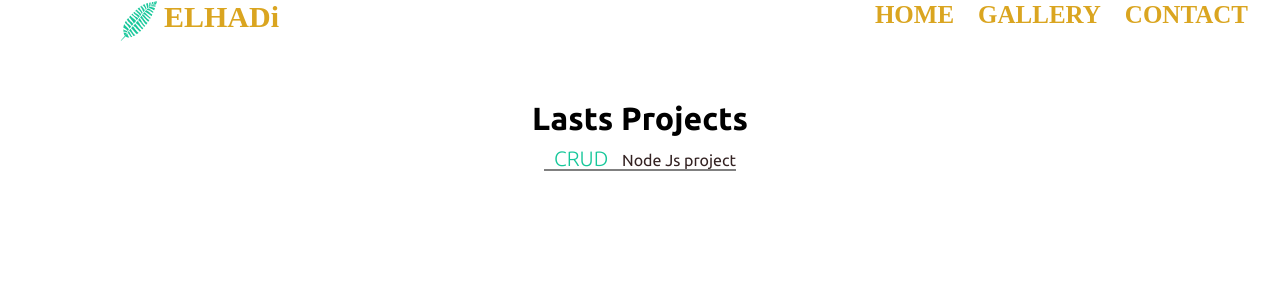
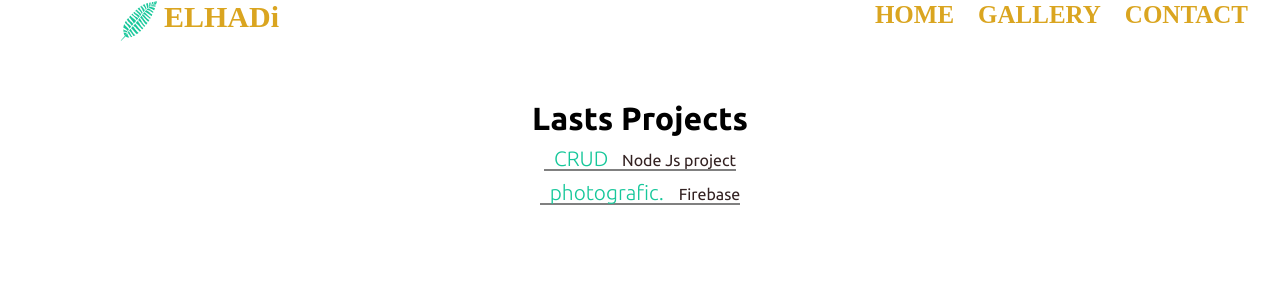
Before and after one commit to ElhadiRagabaat/ProfProject, a React (Create React App) app: page /tile in a window 1280 px wide. Shown: the top 300 px of the page. Built offline with nearby package versions, Linux system fonts and the light colour scheme.

Commit message:
newProject

```diff
--- a/src/components/Button.js
+++ b/src/components/Button.js
@@ -22,7 +22,11 @@ export default function Button(props) {
             <a href="https://alhdiapp.herokuapp.com/" target="_blank" style={{borderBottom:"2px solid grey"}}>
 
                 <span className="mrl-10  primaryColor mtb-10"> CRUD</span> Node Js project</a>
+<div className="mtb-10">
+                <a href="https://photografic.netlify.app/" target="_blank" style={{borderBottom:"2px solid grey"}}>
 
+                <span className="mrl-10  primaryColor mtb-10">photografic. </span> Firebase</a>
+                </div>
         </div>
 
     )
```
Also changed, not shown: 1 other file (tests, documents, lock files or other folders).
